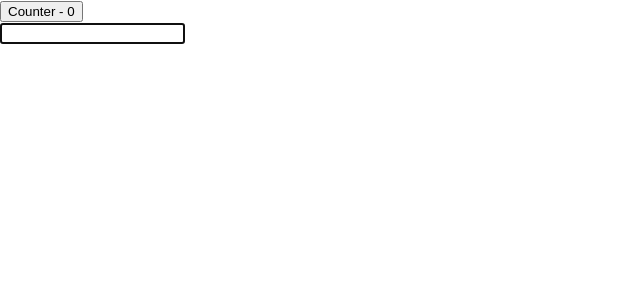
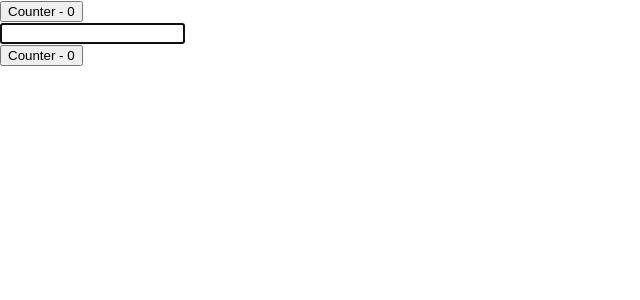
Before and after one commit to kaushal-chauhan/react-hook, a React (Create React App) app: page / in a window 1280 px wide. Shown: the top 300 px of the page, without its empty margins (0-640 px from the left). Built offline with nearby package versions, Linux system fonts and the light colour scheme.

Commit message:
Learning: Custom Hook

```diff
--- a/src/App.js
+++ b/src/App.js
@@ -10,12 +10,14 @@
 import FetchDataWithReducer from "./components/FetchDataWithReducer"
 import UseCallbackDemo from "./components/UseCallbackDemo"
 import UseRefDemo from "./components/UseRefDemo"
-
+import useCustomHook from "./components/useCustomHook"
 import UseContextDemo from "./components/UseContextDemo"
 export const UserContext = React.createContext()
 
 function App() {
   const [show, setShow] = useState(true)
+  const [counter, setCounter] = React.useState(0)
+  useCustomHook(counter)
   return (
     <div className="App">
       {/* <Counter />
@@ -34,6 +36,11 @@
       <FetchDataWithReducer /> */}
       <UseCallbackDemo />
       <UseRefDemo />
+      <div>
+          <button onClick={() => {
+              setCounter(counter+1)
+          }}>Counter - {counter}</button>
+      </div>
     </div>
   );
 }
--- /dev/null
+++ b/src/components/useCustomHook.js
@@ -0,0 +1,9 @@
+import React from "react"
+
+function CustomHook(counter)
+{
+    React.useEffect(() => {
+        document.title = `counter - ${counter}`
+    }, [counter])
+}
+export default CustomHook
```
